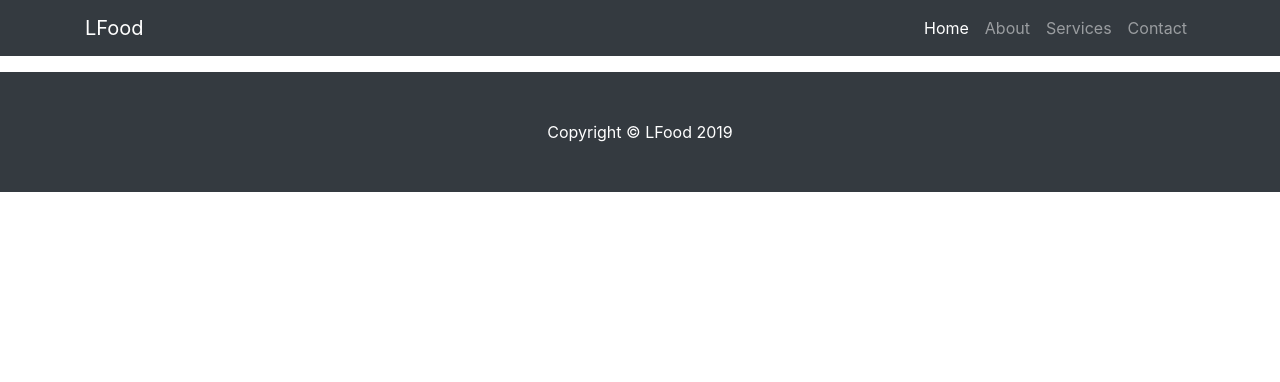
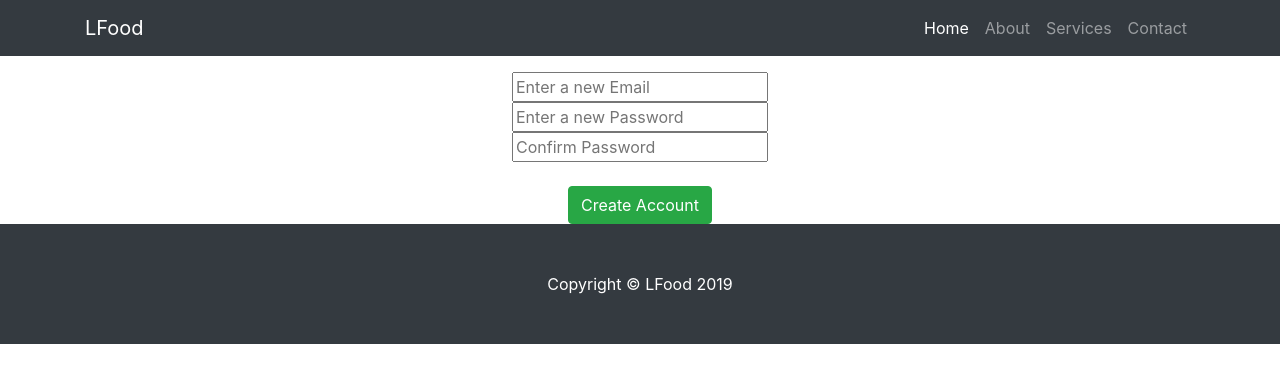
Before and after one commit to Brycejax/Web-Engineering-Front-End, an Angular app: page /register in a window 1280 px wide. Before the commit this address led to /. Shown: the top 382 px of the page. Built offline with nearby package versions, Linux system fonts and the light colour scheme.

Commit message:
Created Login and Register Pages, made a function to navigate to the register page when sign up is clicked.

```diff
--- a/src/app/app-routing.module.ts
+++ b/src/app/app-routing.module.ts
@@ -3,6 +3,7 @@ import { Routes, RouterModule } from '@angular/router';
 import { LoginComponent } from './login/login.component';
 import {ProductsComponent} from './products/products.component';
 import {AdminComponent} from './admin/admin.component';
+import{RegisterComponent} from './register/register.component';
 
 
 const routes: Routes = [
@@ -21,6 +22,10 @@ const routes: Routes = [
   {
     path:'admin',
     component: AdminComponent
+  },
+  {
+    path:'register',
+    component: RegisterComponent
   }
 ];
 
--- a/src/app/login/login.component.html
+++ b/src/app/login/login.component.html
@@ -1,13 +1,23 @@
+
 <form>
-    <div  class = "row">
+    <div  class = "h-100 row align-items-center" style="text-align: center;" >
         <div class = "col-md-4">
         </div>
+
         <div class = "col-md-4">
                 <input type = "email" name = "email" placeholder = "Email">
+                <br>
                 <input type = "password" name = "password" placeholder = "Password">
+                <br>
+                <br>
+                <button class = "btn btn-success">Login</button>
+                <br>
+                <br>
+                <a>Need to Create an Account?</a> &nbsp;  &nbsp;
+                <button class = "btn btn-warning" (click)="register()">Create Account</button>
+                <br>
         </div>
         <div class = "col-md-4">
-
         </div>
     </div>
 </form>
--- a/src/app/login/login.component.ts
+++ b/src/app/login/login.component.ts
@@ -34,4 +34,8 @@ public password: string = "";
 
   }
 
+  register(){
+    this.router.navigate(['/register']);
+  }
+
 }
--- a/src/app/register/register.component.html
+++ b/src/app/register/register.component.html
@@ -1 +1,19 @@
-<p>register works!</p>
+<form>
+    <div  class = "h-100 row align-items-center" style="text-align: center;" >
+        <div class = "col-md-4">
+        </div>
+
+        <div class = "col-md-4">
+                <input type = "email" name = "email" placeholder = "Enter a new Email">
+                <br>
+                <input type = "password" name = "password" placeholder = "Enter a new Password">
+                <br>
+                <input type = "password" name = "password" placeholder = "Confirm Password">
+                <br>
+                <br>
+                <button class = "btn btn-success">Create Account</button>
+        </div>
+        <div class = "col-md-4">
+        </div>
+    </div>
+</form>
--- a/src/app/register/register.component.ts
+++ b/src/app/register/register.component.ts
@@ -10,6 +10,10 @@ export class RegisterComponent implements OnInit {
   constructor() { }
 
   ngOnInit() {
+
   }
 
+
+
+
 }
```
